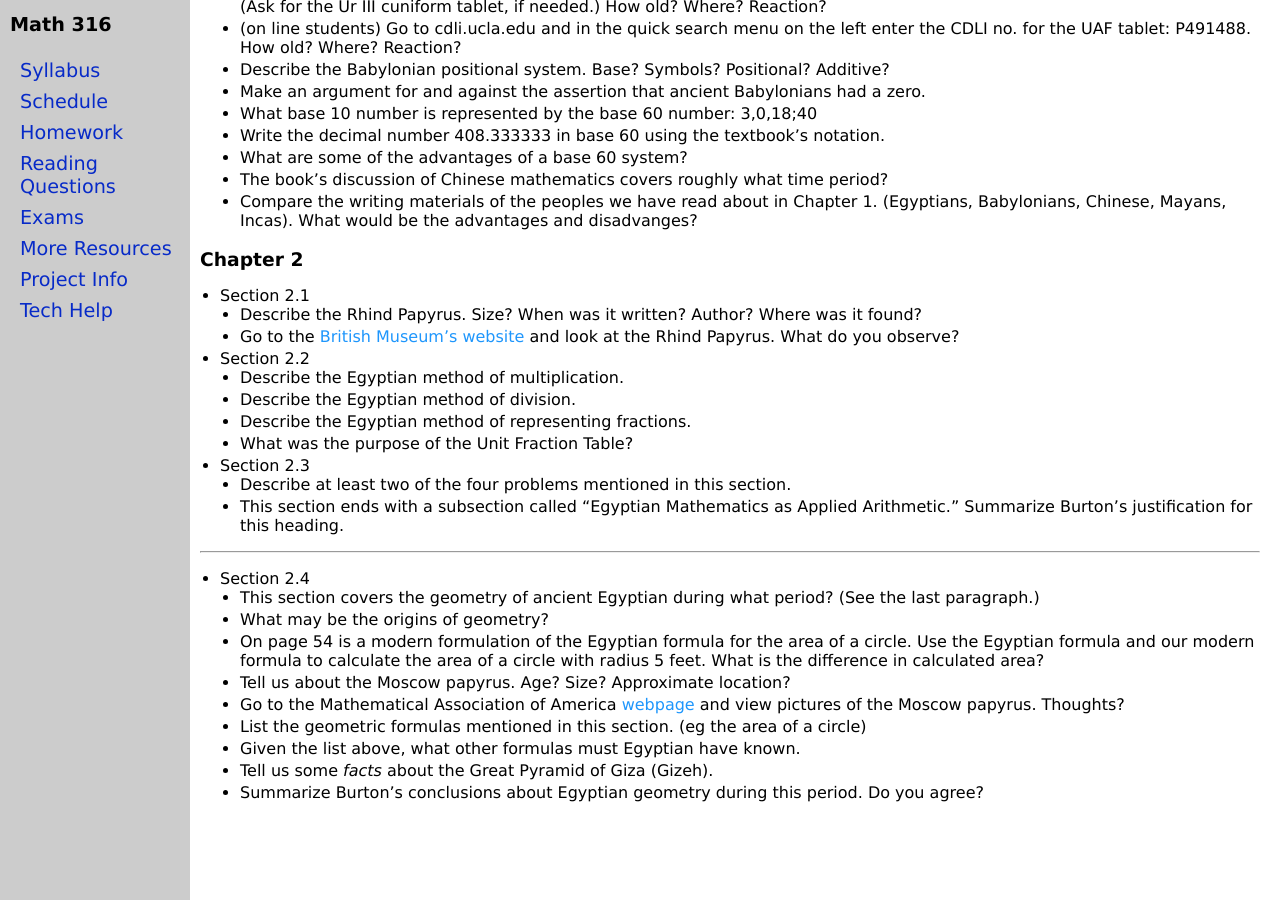
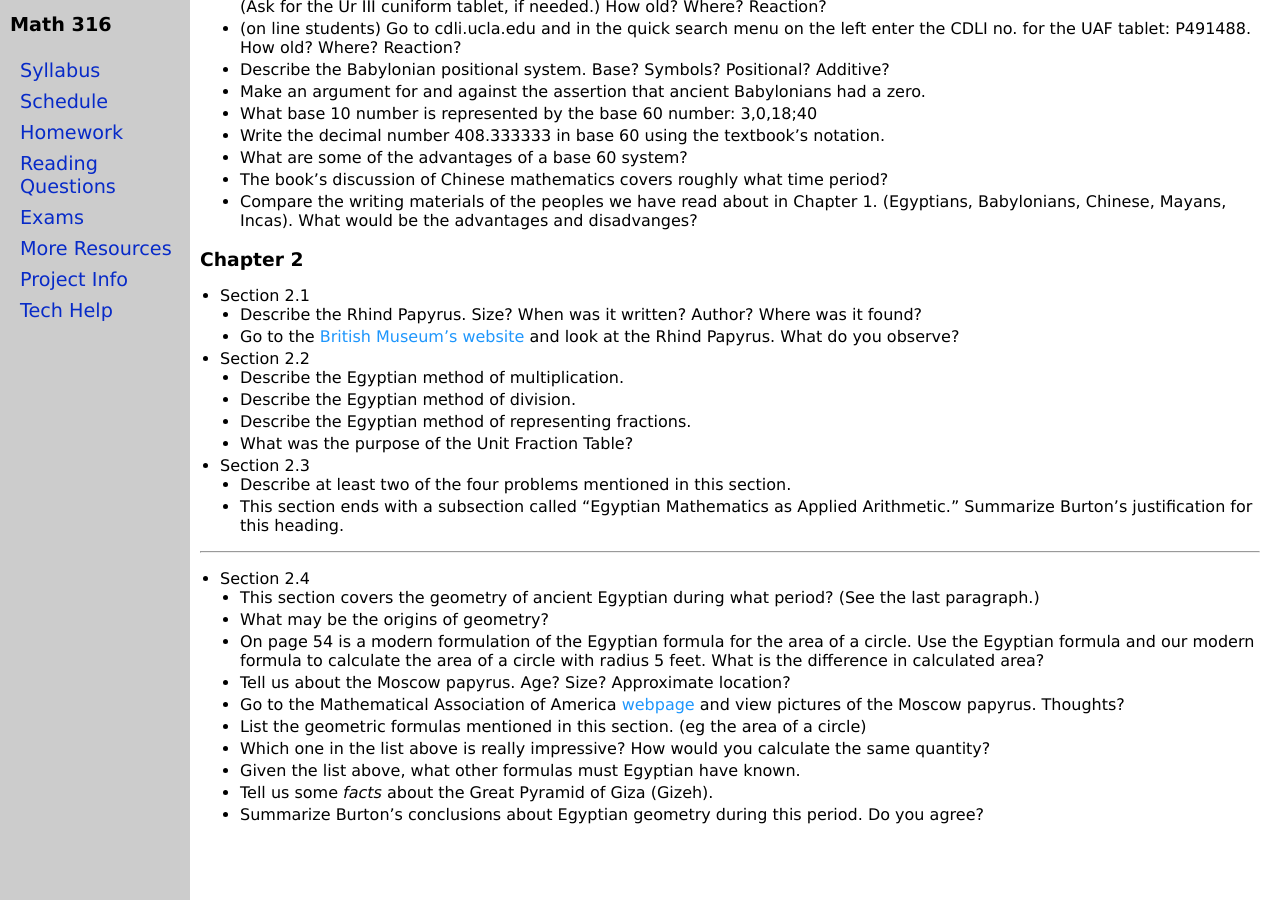
Before and after one commit to jrfaudree/HOM, a Jekyll site: the page built from rq.md, in a window 1280 px wide and 900 px high, scrolled down 599 px. Built offline with Jekyll 4.4.1, drawn with Linux system fonts in a browser that asks for light colours.

Commit message:
Update rq.md

```diff
--- a/rq.md
+++ b/rq.md
@@ -61,6 +61,7 @@ _______________________
   - Tell us about the Moscow papyrus. Age? Size? Approximate location?
   - Go to the Mathematical Association of America [webpage](https://www.maa.org/press/periodicals/convergence/mathematical-treasure-the-rhind-and-moscow-mathematical-papyri) and view pictures of the Moscow papyrus. Thoughts?
   - List the geometric formulas mentioned in this section. (eg the area of a circle)
+  - Which one in the list above is really impressive? How would you calculate the same quantity?
   - Given the list above, what other formulas must Egyptian have known.
   - Tell us some *facts* about the Great Pyramid of Giza (Gizeh).
   - Summarize Burton's conclusions about Egyptian geometry during this period. Do you agree?
```
